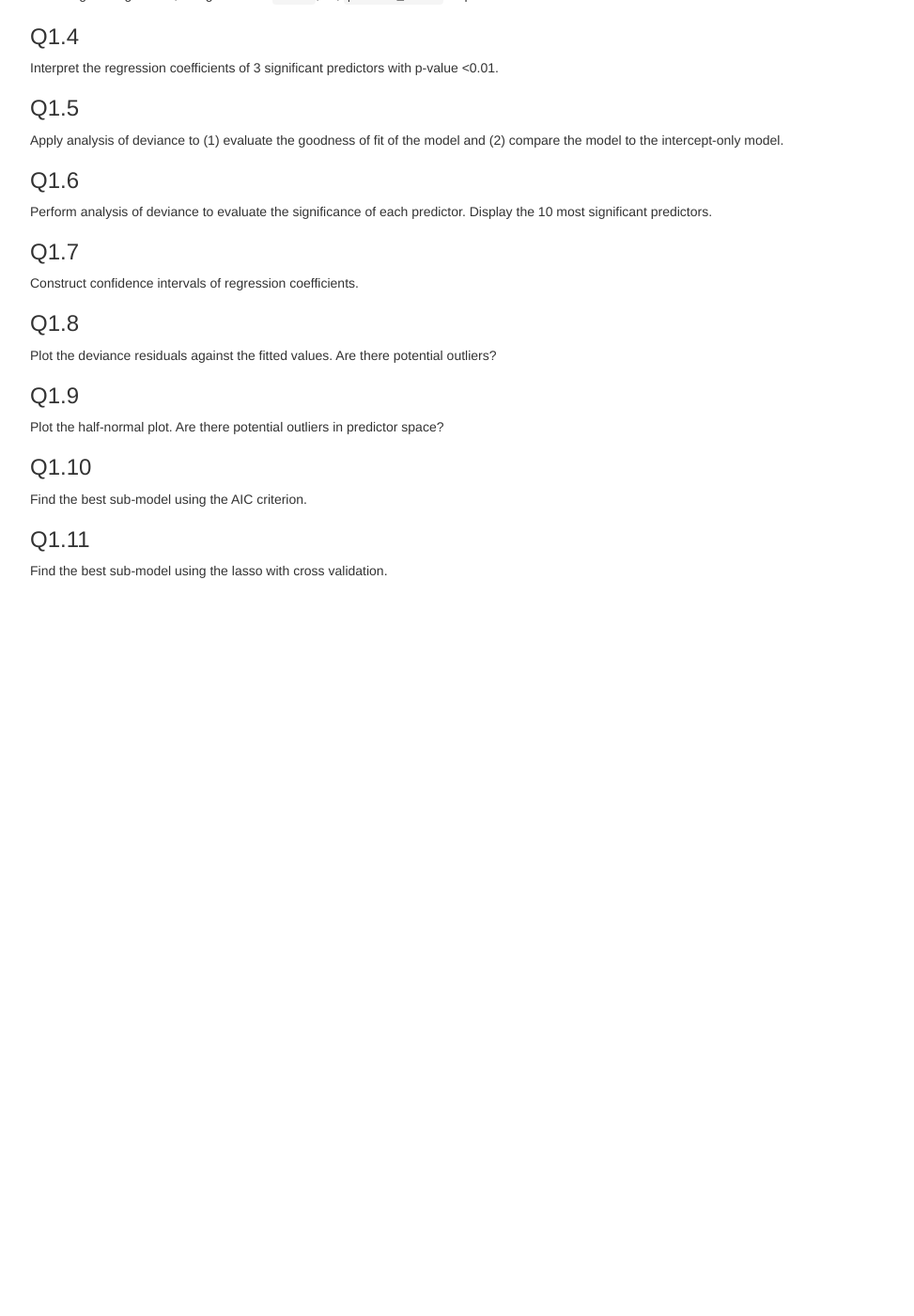
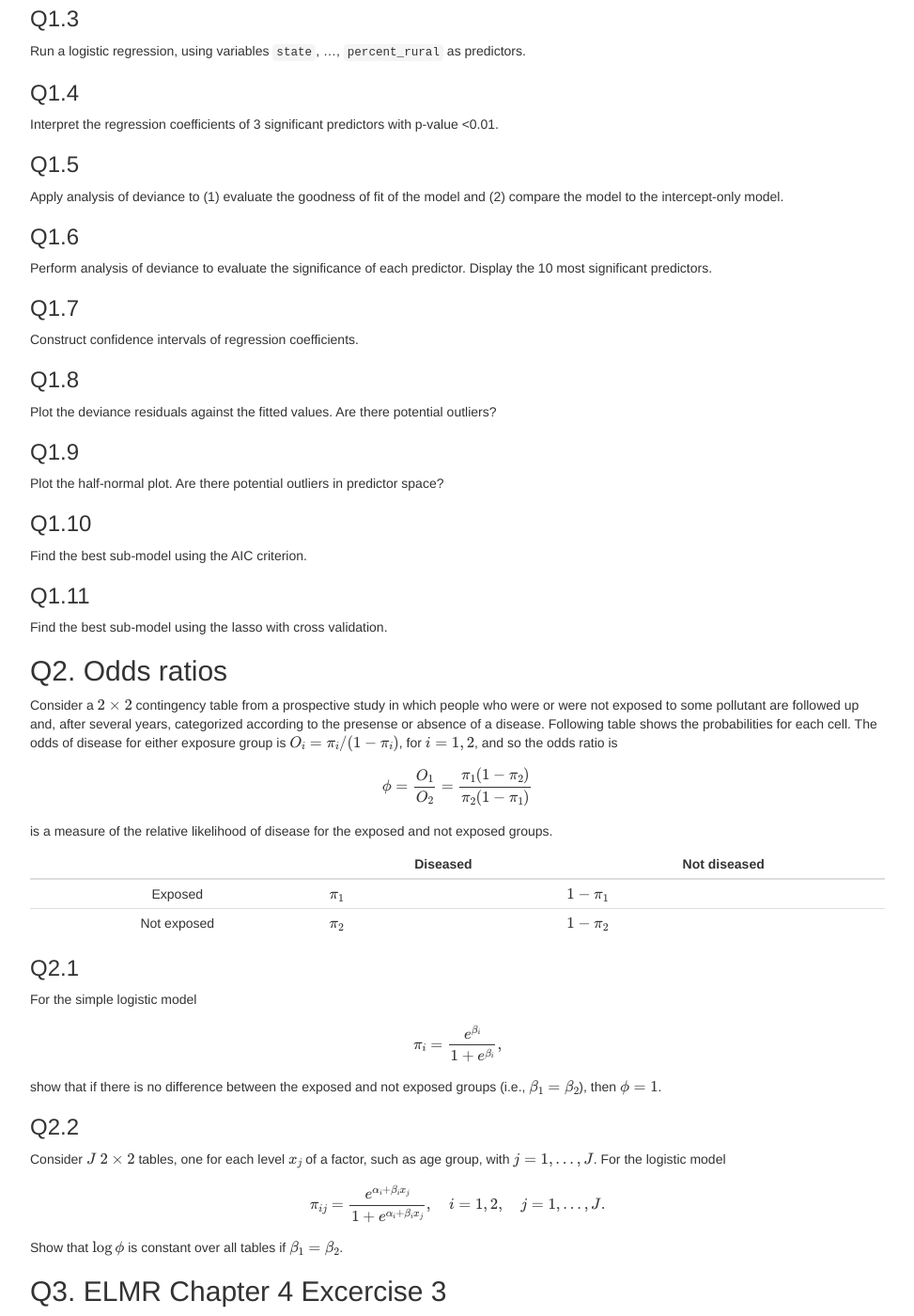
Before and after one commit to ucla-biostat-200c/2023spring, a Jekyll site: the page hw/hw2.html, which Jekyll copies as it is, in a window 1280 px wide and 1400 px high, scrolled down 23016 px. Shown: the whole window at 94% size, without its empty margins (153-1126 px from the left). Built offline with Jekyll 4.4.1, drawn with Linux system fonts in a browser that asks for light colours; formulas are drawn with MathJax 3; before the commit the page ends 23653 px from its top, so only the background shows below that; some of the changed text lies outside the part shown.

Commit message:
update hw2

```diff
--- a/hw/hw2.html
+++ b/hw/hw2.html
@@ -373,8 +373,15 @@ preparation</a></li>
 <li><a href="#q1.9" id="toc-q1.9">Q1.9</a></li>
 <li><a href="#q1.10" id="toc-q1.10">Q1.10</a></li>
 <li><a href="#q1.11" id="toc-q1.11">Q1.11</a></li>
-<li><a href="#section" id="toc-section"></a></li>
 </ul></li>
+<li><a href="#q2.-odds-ratios" id="toc-q2.-odds-ratios">Q2. Odds
+ratios</a>
+<ul>
+<li><a href="#q2.1" id="toc-q2.1">Q2.1</a></li>
+<li><a href="#q2.2" id="toc-q2.2">Q2.2</a></li>
+</ul></li>
+<li><a href="#q3.-elmr-chapter-4-excercise-3" id="toc-q3.-elmr-chapter-4-excercise-3">Q3. ELMR Chapter 4 Excercise
+3</a></li>
 </ul>
 </div>
 
@@ -1561,9 +1568,65 @@ space?</p>
 <h3>Q1.11</h3>
 <p>Find the best sub-model using the lasso with cross validation.</p>
 </div>
-<div id="section" class="section level3">
-<h3></h3>
-</div>
+</div>
+<div id="q2.-odds-ratios" class="section level2">
+<h2>Q2. Odds ratios</h2>
+<p>Consider a <span class="math inline">\(2 \times 2\)</span>
+contingency table from a prospective study in which people who were or
+were not exposed to some pollutant are followed up and, after several
+years, categorized according to the presense or absence of a disease.
+Following table shows the probabilities for each cell. The odds of
+disease for either exposure group is <span class="math inline">\(O_i =
+\pi_i / (1 - \pi_i)\)</span>, for <span class="math inline">\(i =
+1,2\)</span>, and so the odds ratio is <span class="math display">\[
+\phi = \frac{O_1}{O_2} = \frac{\pi_1(1 - \pi_2)}{\pi_2 (1 - \pi_1)}
+\]</span> is a measure of the relative likelihood of disease for the
+exposed and not exposed groups.</p>
+<table>
+<thead>
+<tr class="header">
+<th align="center"></th>
+<th>Diseased</th>
+<th>Not diseased</th>
+</tr>
+</thead>
+<tbody>
+<tr class="odd">
+<td align="center">Exposed</td>
+<td><span class="math inline">\(\pi_1\)</span></td>
+<td><span class="math inline">\(1 - \pi_1\)</span></td>
+</tr>
+<tr class="even">
+<td align="center">Not exposed</td>
+<td><span class="math inline">\(\pi_2\)</span></td>
+<td><span class="math inline">\(1 - \pi_2\)</span></td>
+</tr>
+</tbody>
+</table>
+<div id="q2.1" class="section level3">
+<h3>Q2.1</h3>
+<p>For the simple logistic model <span class="math display">\[
+\pi_i = \frac{e^{\beta_i}}{1 + e^{\beta_i}},
+\]</span> show that if there is no difference between the exposed and
+not exposed groups (i.e., <span class="math inline">\(\beta_1 =
+\beta_2\)</span>), then <span class="math inline">\(\phi =
+1\)</span>.</p>
+</div>
+<div id="q2.2" class="section level3">
+<h3>Q2.2</h3>
+<p>Consider <span class="math inline">\(J\)</span> <span class="math inline">\(2 \times 2\)</span> tables, one for each level
+<span class="math inline">\(x_j\)</span> of a factor, such as age group,
+with <span class="math inline">\(j=1,\ldots, J\)</span>. For the
+logistic model <span class="math display">\[
+\pi_{ij} = \frac{e^{\alpha_i + \beta_i x_j}}{1 + e^{\alpha_i + \beta_i
+x_j}}, \quad i = 1,2, \quad j= 1,\ldots, J.
+\]</span> Show that <span class="math inline">\(\log \phi\)</span> is
+constant over all tables if <span class="math inline">\(\beta_1 =
+\beta_2\)</span>.</p>
+</div>
+</div>
+<div id="q3.-elmr-chapter-4-excercise-3" class="section level2">
+<h2>Q3. ELMR Chapter 4 Excercise 3</h2>
 </div>
 
 
```
Also changed, not shown: hw/hw2.Rmd (+30 -1 lines).
